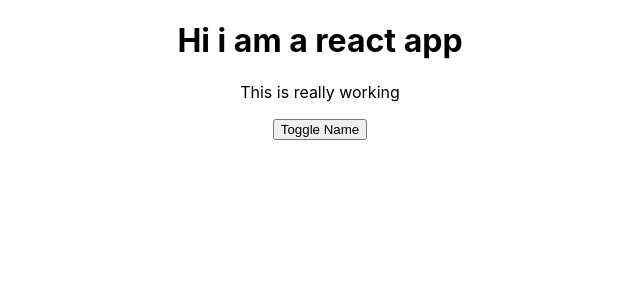
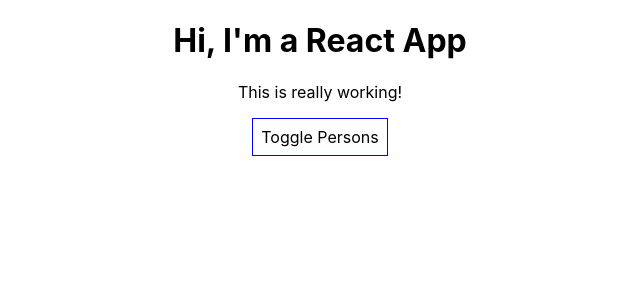
Before and after one commit to netoconcon/react101, a React (Create React App) app in the folder module2/: page / in a window 1280 px wide. Shown: the top 300 px of the page, without its empty margins (320-960 px from the left). Built offline with nearby package versions, Linux system fonts and the light colour scheme.

Commit message:
list methdos

```diff
--- a/module2/src/App.js
+++ b/module2/src/App.js
@@ -3,60 +3,85 @@
 import Person from './Person/Person';
 
 class App extends Component {
-  state ={
+  state = {
     persons: [
-      { name: 'Max', age: 28 },
-      { name: 'Manu', age: 29 },
-      { name: 'Steh', age: 26 }
+      { id: 'asfa1', name: 'Max', age: 28 },
+      { id: 'vasdf1', name: 'Manu', age: 29 },
+      { id: 'asdf11', name: 'Stephanie', age: 26 }
     ],
-    otherState: ' other state',
+    otherState: 'some other value',
     showPersons: false
+  }
+
+  nameChangedHandler = ( event, id ) => {
+    const personIndex = this.state.persons.findIndex(p => {
+      return p.id === id;
+    });
+
+    const person = {
+      ...this.state.persons[personIndex]
+    };
+
+    // const person = Object.assign({}, this.state.persons[personIndex]);
+
+    person.name = event.target.value;
+
+    const persons = [...this.state.persons];
+    persons[personIndex] = person;
+
+    this.setState( {persons: persons} );
+  }
+
+  deletePersonHandler = (personIndex) => {
+    // const persons = this.state.persons.slice();
+    const persons = [...this.state.persons];
+    persons.splice(personIndex, 1);
+    this.setState({persons: persons});
   }
 
   togglePersonsHandler = () => {
     const doesShow = this.state.showPersons;
-    this.setState({showPersons: !doesShow});
+    this.setState( { showPersons: !doesShow } );
   }
 
-  switchNameHandler = (newName) => {
-    this.setState({
-      persons: [
-        { name: 'Max', age: 28 },
-        { name: 'Neto', age: 29 },
-        { name: 'Steh', age: 26 }
-      ]
-    })
-  }
-
-  render() {
+  render () {
+    const style = {
+      backgroundColor: 'white',
+      font: 'inherit',
+      border: '1px solid blue',
+      padding: '8px',
+      cursor: 'pointer'
+    };
 
     let persons = null;
 
-    if (this.state.showPersons) {
+    if ( this.state.showPersons ) {
       persons = (
         <div>
-          {this.state.persons.map(person => {
+          {this.state.persons.map((person, index) => {
             return <Person
-            name={person.name}
-            age={person.age} />
+              click={() => this.deletePersonHandler(index)}
+              name={person.name}
+              age={person.age}
+              key={person.id}
+              changed={(event) => this.nameChangedHandler(event, person.id)} />
           })}
-     </div>
+        </div>
       );
     }
 
     return (
       <div className="App">
-        <h1>Hi i am a react app</h1>
-        <p>This is really working</p>
+        <h1>Hi, I'm a React App</h1>
+        <p>This is really working!</p>
         <button
-          onClick={this.togglePersonsHandler}>
-          Toggle Name
-        </button>
+          style={style}
+          onClick={this.togglePersonsHandler}>Toggle Persons</button>
         {persons}
-
       </div>
-    )
-    }
-  };
+    );
+    // return React.createElement('div', {className: 'App'}, React.createElement('h1', null, 'Does this work now?'));
+  }
+}
 
 export default App;
--- a/module2/src/Person/Person.js
+++ b/module2/src/Person/Person.js
@@ -1,12 +1,13 @@
 import React from 'react';
 
-const person = (props) => {
-  return (
-    <div>
-      <p> I am {props.name} and I am {props.age} </p>
-      <p> {props.children}</p>
-    </div>
-  )
+const person = ( props ) => {
+    return (
+        <div className="Person">
+            <p onClick={props.click}>I'm {props.name} and I am {props.age} years old!</p>
+            <p>{props.children}</p>
+            <input type="text" onChange={props.changed} value={props.name} />
+        </div>
+    )
 };
 
 export default person;
```
